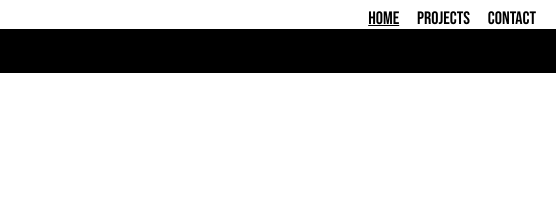
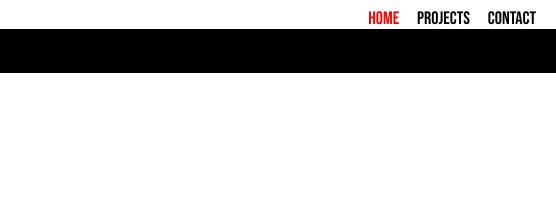
Before and after one commit to nicolgabs/gaviola.github.io, a plain HTML site: page projects.html in a window 1280 px wide. In both pictures the pointer is over the link "Home". Shown: the top 215 px of the page, 724-1280 px from the left. Drawn offline with Linux system fonts and the light colour scheme.

Commit message:
Update projectstyle.css

```diff
--- a/projectstyle.css
+++ b/projectstyle.css
@@ -25,6 +25,7 @@
 
 
 }
+
 .btn{
     font-family:'Bebas Neue',sans-serif;
     padding-top: 8px;
@@ -43,6 +44,11 @@ a{
 .btn a{
     color: black;
 }
+.btn a:hover {
+    text-decoration: none;
+    color: red;
+  }
+
 .foot{
     position: block;
     width: 100%;
```
